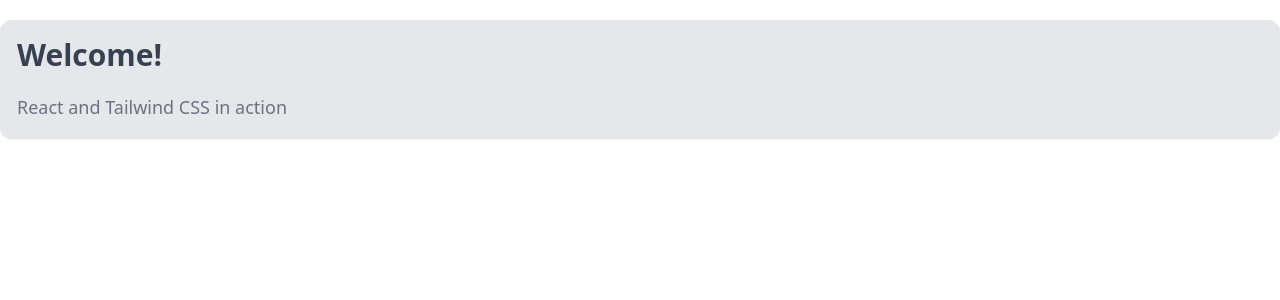
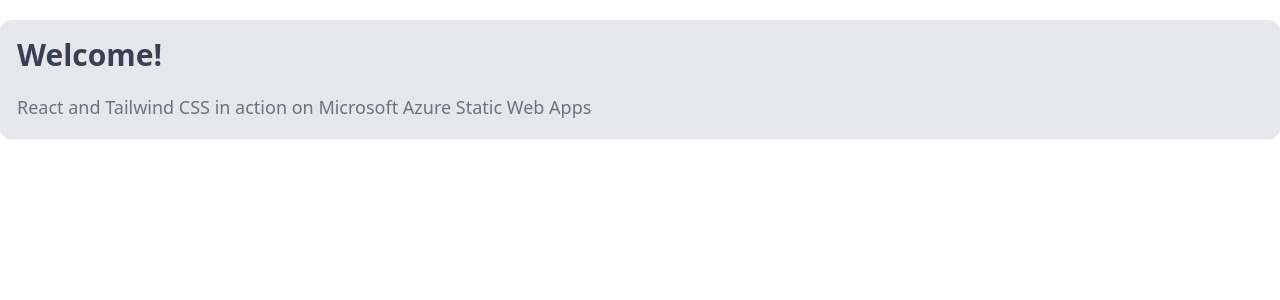
Before and after one commit to james-larocque/my-react-app, a React (Vite) app: page / in a window 1280 px wide. Shown: the top 300 px of the page. Built offline with nearby package versions, Linux system fonts and the light colour scheme.

Commit message:
Updated HelloWorld message

```diff
--- a/src/components/HelloWorld.tsx
+++ b/src/components/HelloWorld.tsx
@@ -7,7 +7,7 @@
                 Welcome!
             </p>
             <p className="text-gray-500 text-lg">
-                React and Tailwind CSS in action
+                React and Tailwind CSS in action on Microsoft Azure Static Web Apps
             </p>
         </div>
 
```
